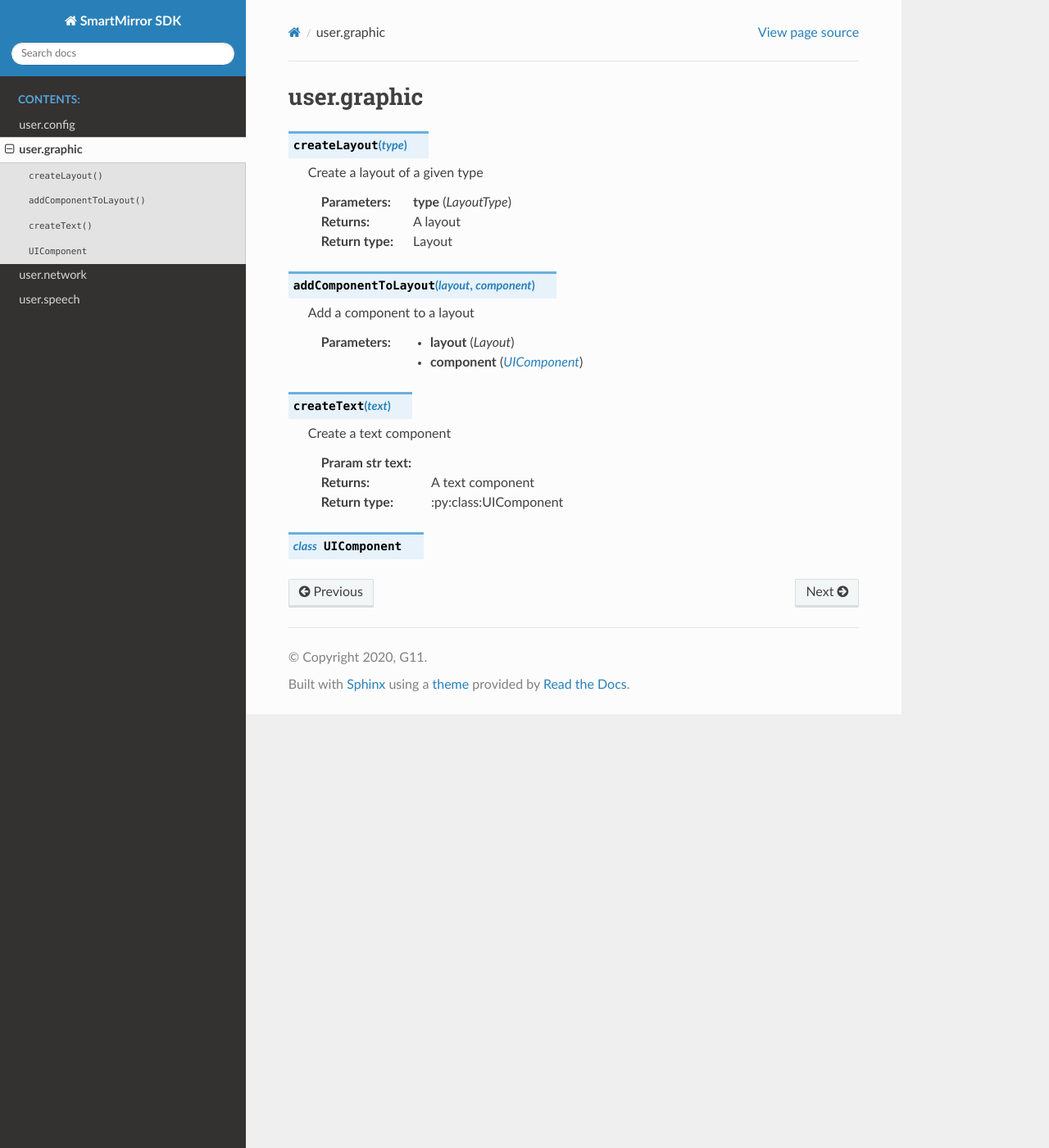
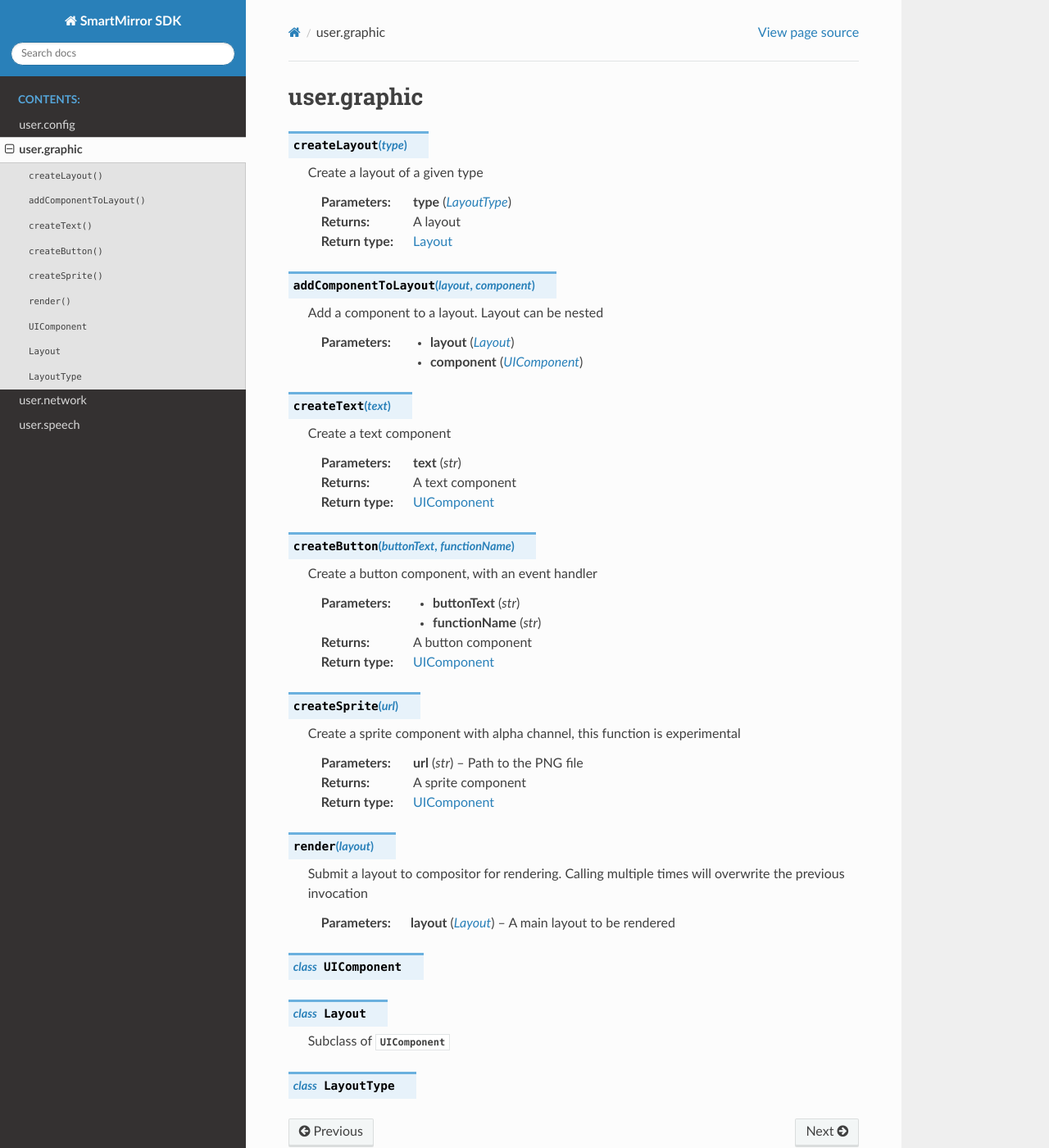
Before and after one commit to 2020G11/_smartmirror_sdk_docs, a Sphinx documentation site: the page built from source/user/graphics.rst, in a window 1280 px wide and 1400 px high. Shown: the whole window at 82% size. Built offline with Sphinx 7.4.7 and the Read the Docs theme 2.0.0, drawn with Linux system fonts in a browser that asks for light colours.

Commit message:
Finish graphics API 0.1

```diff
--- a/source/user/config.rst
+++ b/source/user/config.rst
@@ -4,6 +4,7 @@ user.config
 ============
 The *config* is a globally available instance which can be used to get/set key-value pairs.
 ::
+
    identity = config.get(Key, Value)
 
 .. py:function:: listConfigs()
--- a/source/user/graphics.rst
+++ b/source/user/graphics.rst
@@ -13,7 +13,7 @@ user.graphic
 
 .. py:function:: addComponentToLayout(layout, component)
 
-   Add a component to a layout
+   Add a component to a layout.  Layout can be nested
 
    :param Layout layout:
    :param UIComponent component:
@@ -22,8 +22,37 @@ user.graphic
 
    Create a text component
 
-   :praram str text:
+   :param str text:
    :return: A text component
-   :rtype: :py:class:UIComponent
+   :rtype: UIComponent
+
+.. py:function:: createButton(buttonText, functionName)
+
+   Create a button component, with an event handler
+
+   :param str buttonText:
+   :param str functionName:
+   :return: A button component
+   :rtype: UIComponent
+
+.. py:function:: createSprite(url)
+
+   Create a sprite component with alpha channel, this function is experimental
+
+   :param str url: Path to the PNG file
+   :return: A sprite component
+   :rtype: UIComponent
+
+.. py:function:: render(layout)
+
+   Submit a layout to compositor for rendering.  Calling multiple times will overwrite the previous invocation
+
+   :param Layout layout: A main layout to be rendered
 
 .. py:class:: UIComponent
+
+.. py:class:: Layout
+
+   Subclass of :py:class:`UIComponent`
+
+.. py:class:: LayoutType
--- a/source/user/network.rst
+++ b/source/user/network.rst
@@ -18,6 +18,7 @@ The *network* module is used mainly for fetching data from publicly available AP
 
 Example:
 ::
+
    # read the response and return as text
    textResp = response.text()
    # parse the response as JSON
```
